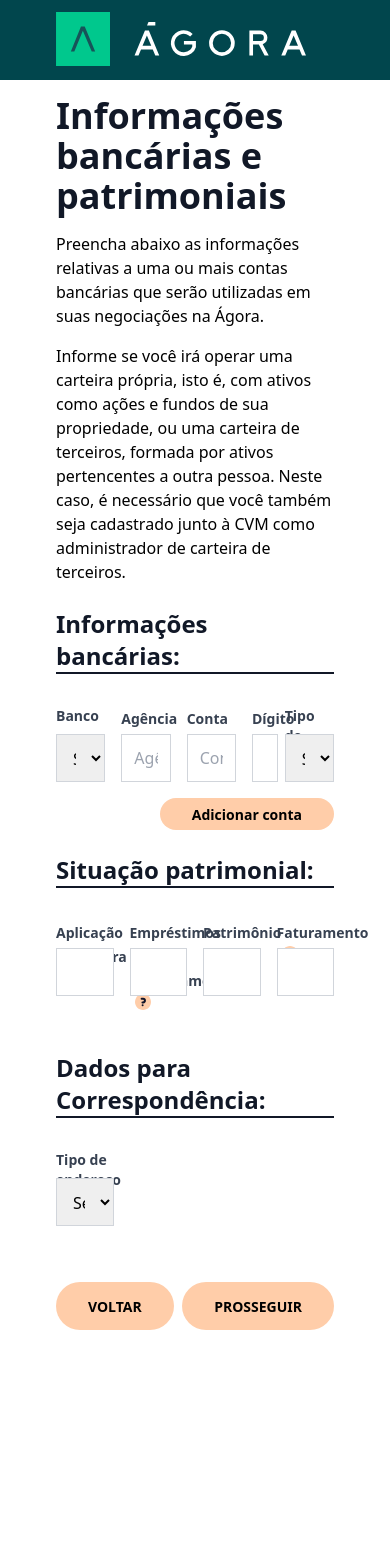
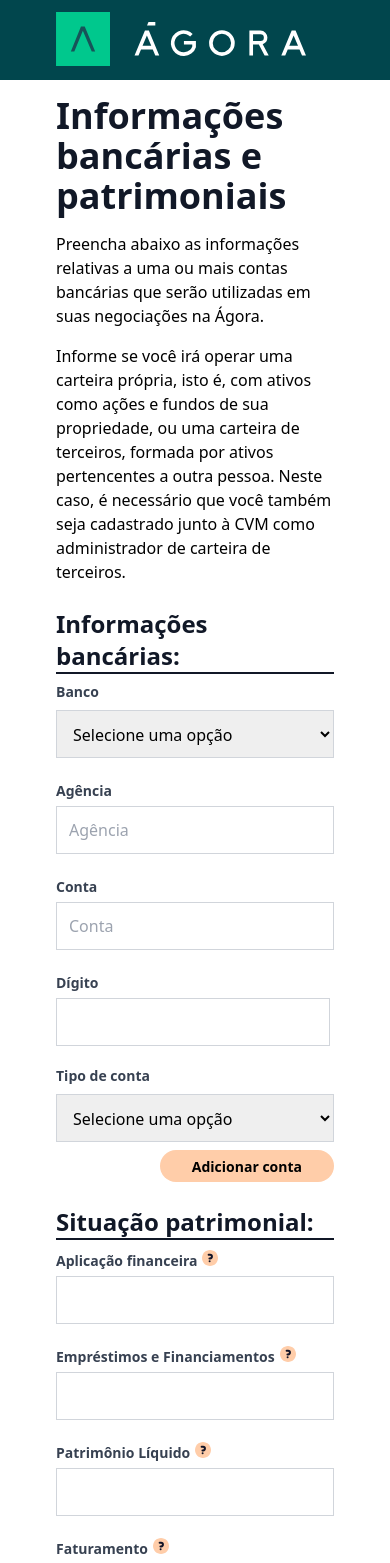
Before and after one commit to fabiosalomaosilva/modelo-portal-agora, a React (Vite) app: page /pj/passo02 in a window 390 px wide. Shown: the top 1563 px of the page. Before the commit the page ends 1330 px from the top, so only its background shows below. Built offline with nearby package versions, Linux system fonts and the light colour scheme.

Commit message:
feat: melhorada a UX com experiencia mobile

```diff
--- a/src/components/forms/Input/input.tsx
+++ b/src/components/forms/Input/input.tsx
@@ -29,7 +29,7 @@ export default function Input(props: InputProps) {
   }
 
   return (
-    <div className='my-8'>
+    <div className='my-2 md:my-8'>
       <div className='h-7'>
         <label
           htmlFor={props.id}
--- a/src/components/forms/Input/inputDecimal.tsx
+++ b/src/components/forms/Input/inputDecimal.tsx
@@ -40,7 +40,7 @@ export default function InputDecimal(props: InputDecimalProps) {
   }
 
   return (
-    <div className='my-8'>
+    <div className='my-2 md:my-8'>
       <div className='h-7'>
         <label
           htmlFor={props.id}
--- a/src/components/forms/Input/inputTextMask.tsx
+++ b/src/components/forms/Input/inputTextMask.tsx
@@ -31,7 +31,7 @@ export default function MaskInput(props: InputProps) {
   }
 
   return (
-    <div className='my-8'>
+    <div className='my-2 md:my-8'>
       <div className='h-7'>
         <label
           htmlFor='txtNomeUsuario'
--- a/src/components/forms/Select/index.tsx
+++ b/src/components/forms/Select/index.tsx
@@ -24,7 +24,7 @@ export default function Select(props: SelectProps) {
   }
 
   return (
-    <div className='my-8'>
+    <div className='my-2 md:my-8'>
       <div className='h-7'>
         <label
           htmlFor='txtNomeUsuario'
--- a/src/pages/cadastropj/CadastroPjPasso01/index.tsx
+++ b/src/pages/cadastropj/CadastroPjPasso01/index.tsx
@@ -196,7 +196,7 @@ export default function CadastroPjPasso01() {
 
             <Separator />
 
-            <div className='grid grid-cols-4 gap-4'>
+            <div className='grid grid-cols-1 md:grid-cols-4 gap-4'>
               <div className='col'>
                 <MaskInput
                   type='text'
@@ -262,7 +262,7 @@ export default function CadastroPjPasso01() {
         <section id='info-societaria-passo01' className='my-6'>
           <TitleSeparator label='Informações empresariais:' />
           <div className='text-left'>
-            <div className='grid grid-cols-4 gap-4'>
+            <div className='grid grid-cols-1 md:grid-cols-4 gap-1 md:gap-4 m-0 md:-mt-6'>
               <div>
                 <MaskInput
                   type='text'
@@ -294,7 +294,7 @@ export default function CadastroPjPasso01() {
               </div>
             </div>
 
-            <div className='grid grid-cols-4 gap-4 -mt-6'>
+            <div className='grid grid-cols-1 md:grid-cols-4 gap-1 md:gap-4 m-0 md:-mt-6'>
               <div>
                 <MaskInput
                   type='text'
@@ -326,7 +326,7 @@ export default function CadastroPjPasso01() {
               </div>
             </div>
 
-            <div className='grid grid-cols-4 gap-4 -mt-6'>
+            <div className='grid grid-cols-1 md:grid-cols-4 gap-1 md:gap-4 m-0 md:-mt-6'>
               <div>
                 <Input
                   type='text'
@@ -394,7 +394,7 @@ export default function CadastroPjPasso01() {
               </div>
             </div>
 
-            <div className='grid grid-cols-4 gap-4 -mt-6'>
+            <div className='grid grid-cols-1 md:grid-cols-4 gap-1 md:gap-4 m-0 md:-mt-6'>
               <div>
                 <MaskInput
                   type='text'
@@ -441,7 +441,7 @@ export default function CadastroPjPasso01() {
               </div>
             </div>
 
-            <div className='grid grid-cols-4 gap-4 -mt-6'>
+            <div className='grid grid-cols-1 md:grid-cols-4 gap-1 md:gap-4 m-0 md:-mt-6'>
               <div>
                 <Input
                   type='text'
--- a/src/pages/cadastropj/CadastroPjPasso02/index.tsx
+++ b/src/pages/cadastropj/CadastroPjPasso02/index.tsx
@@ -188,7 +188,7 @@ export default function CadastroPjPasso02() {
       <section id='info-banco-passo02' className='my-6'>
         <TitleSeparator label='Informações bancárias:' />
         <div className='text-left'>
-          <div className='grid grid-cols-9 gap-4'>
+          <div className='grid grid-cols-1 md:grid-cols-9 gap-1 md:gap-4 m-0 md:-mt-6'>
             <div className='col-span-2'>
               <Select
                 label='Banco'
@@ -243,7 +243,7 @@ export default function CadastroPjPasso02() {
             </div>
           </div>
         </div>
-        <div className='text-right -mt-4'>
+        <div className='text-right md:-mt-4'>
           <Button type='button' size='sm' onClick={handleContaBanco}>
             Adicionar conta
           </Button>
@@ -316,7 +316,7 @@ export default function CadastroPjPasso02() {
         <section id='info-patrimonio-passo02' className='my-6'>
           <TitleSeparator label='Situação patrimonial:' />
           <div className='text-left'>
-            <div className='grid grid-cols-4 gap-4'>
+            <div className='grid grid-cols-1 md:grid-cols-4 gap-1 md:gap-4 m-0 md:-mt-6'>
               <div>
                 <DecimalInput
                   label='Aplicação financeira'
@@ -376,7 +376,7 @@ export default function CadastroPjPasso02() {
         <section id='info-correspondencia-passo02' className='my-6'>
           <TitleSeparator label='Dados para Correspondência:' />
           <div className='text-left'>
-            <div className='grid grid-cols-4 gap-4'>
+            <div className='grid grid-cols-1 md:grid-cols-4 gap-1 md:gap-4 m-0 md:-mt-6'>
               <div>
                 <Select
                   label='Tipo de endereço'
--- a/src/pages/cadastropj/CadastroPjPasso03/componentes/FormControladora/index.tsx
+++ b/src/pages/cadastropj/CadastroPjPasso03/componentes/FormControladora/index.tsx
@@ -66,10 +66,11 @@ export default function FormControladora(props: FormControladoraProps) {
       .test('cnpj', 'CNPJ inválido', (val) => {
         return cnpjValidation(val as string);
       })
-      .test('participacao', 'CNPJ já foi cadastrado', (val) => {
+      .test('cnpj1', 'CNPJ já foi cadastrado', (val) => {
         if (val != undefined && val.length === 18) {
-          const res = cliente.controladores.find((i) => i.cnpj == cleanCnpjCpf(val));
-          console.log(res)
+          const res = cliente.controladores.find(
+            (i) => i.cnpj == cleanCnpjCpf(val)
+          );
           if (res) {
             return false;
           }
@@ -83,6 +84,27 @@ export default function FormControladora(props: FormControladoraProps) {
         if (val != undefined) {
           const value = convertToFloat(val);
           if (value > 100) {
+            return false;
+          }
+          return true;
+        }
+        return false;
+      })
+      .test('participacao1', 'Soma das participações maior que 100%', (val) => {
+        if (val != undefined) {
+          const controladores = cliente.controladores.filter(
+            (i) =>
+              i.controladorPai == cleanCnpjCpf(formik.values.controladorPai)
+          );
+          //const proprietarios = cliente.pessoasProprietarias.filter((i) => i. == cleanCnpjCpf(formik.values.controladorPai));
+          let soma = controladores.reduce(
+            (acumulado, item) => acumulado + item.participacao,
+            0
+          );
+          soma = soma + convertToFloat(val);
+          console.log(val);
+          console.log(soma);
+          if (soma > 100) {
             return false;
           }
           return true;
--- a/src/utils/converters/converters.ts
+++ b/src/utils/converters/converters.ts
@@ -1,8 +1,5 @@
 export function convertToFloat(value: any): number {
-  if (!isNaN(value)) {
-    return parseFloat(value.toString().replace(',', '.').trim());
-  }
-  return 0;
+  return parseFloat(value.toString().replace(',', '.').trim());
 }
 
 export function cleanCnpjCpf(value: string): string {
```
